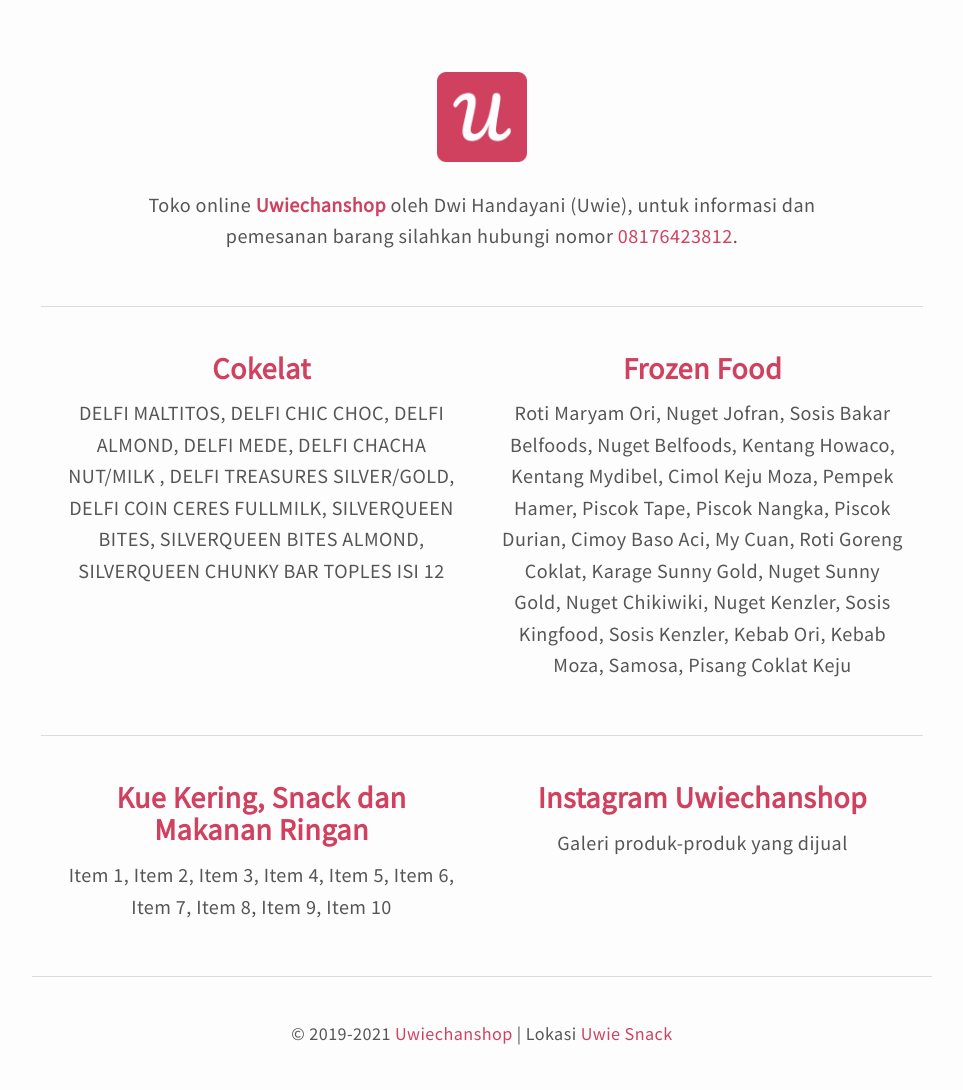
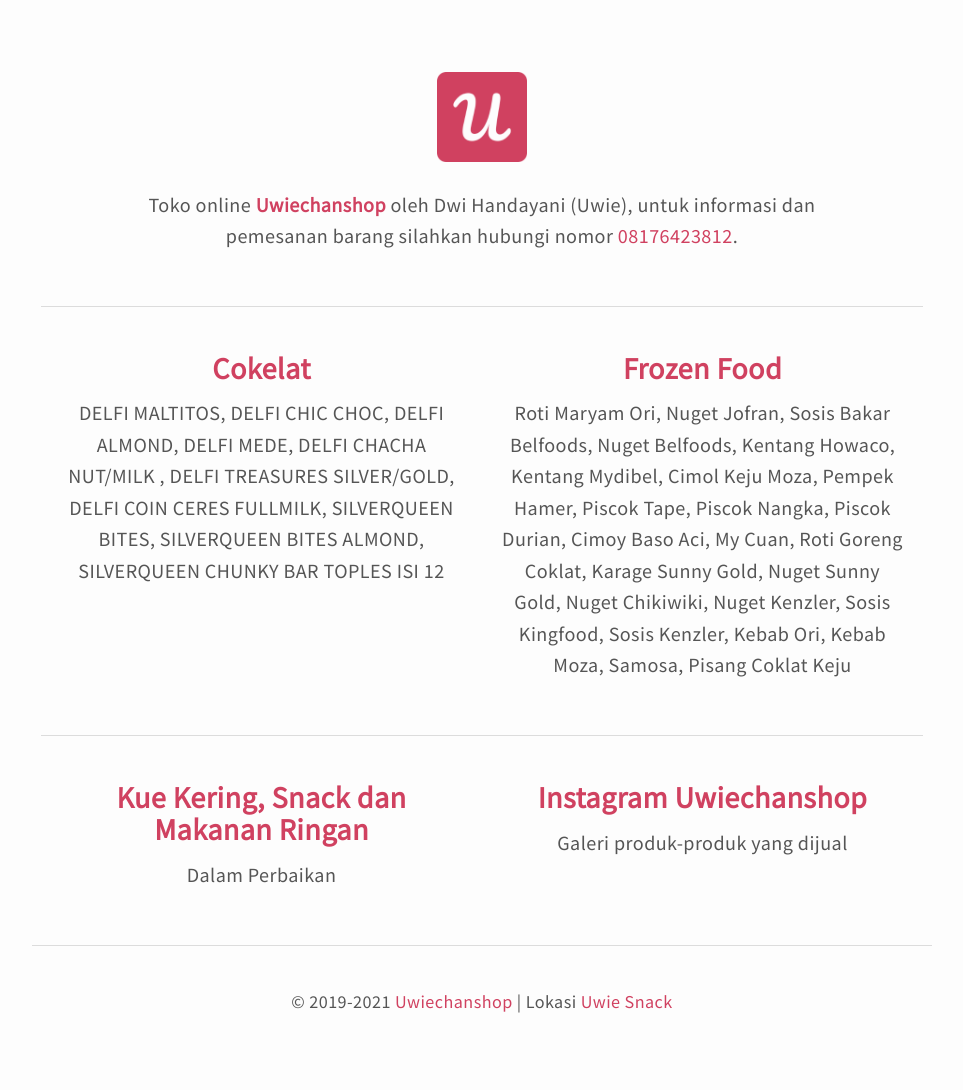
Before and after one commit to krhmwn/uwiechanshop, a Jekyll site: the page built from index.html, in a window 1280 px wide. Shown: the whole page, without its empty margins (158-1121 px from the left). Built offline with Jekyll 4.4.1, drawn with Linux system fonts in a browser that asks for light colours; after the commit the page ends 1058 px from its top, so only the background shows below that.

Commit message:
Update post v.1.1.5

```diff
--- a/_posts/2020-01-02-snack-makanan-ringan.markdown
+++ b/_posts/2020-01-02-snack-makanan-ringan.markdown
@@ -4,7 +4,7 @@
 date: 2020-01-02 24:00
 comments: false
 categories: post
-description: Item 1, Item 2, Item 3, Item 4, Item 5, Item 6, Item 7, Item 8, Item 9, Item 10
+description: Dalam Perbaikan
 ---
 
 Pembaharuan tanggal 12/04/2020
```
